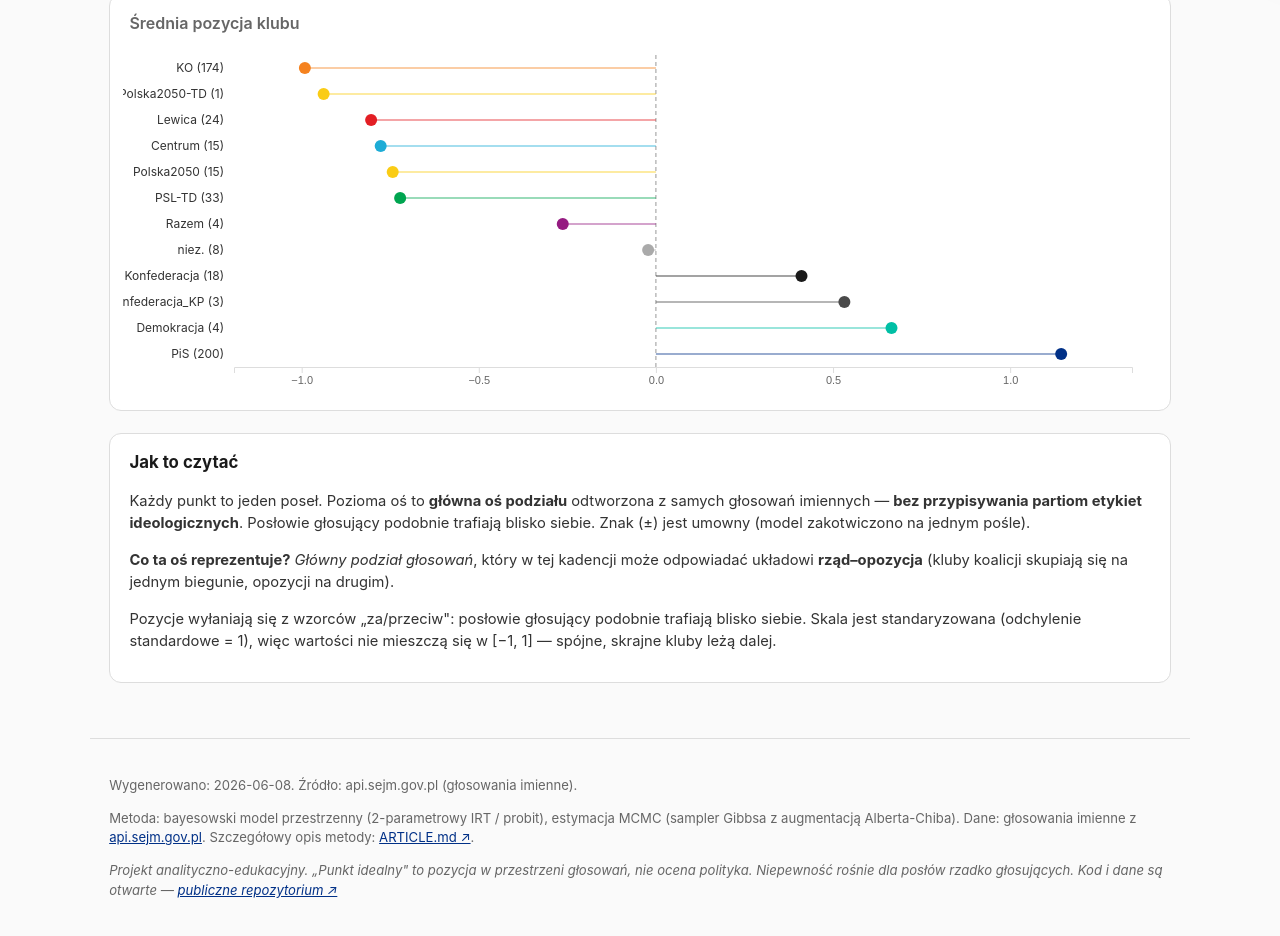
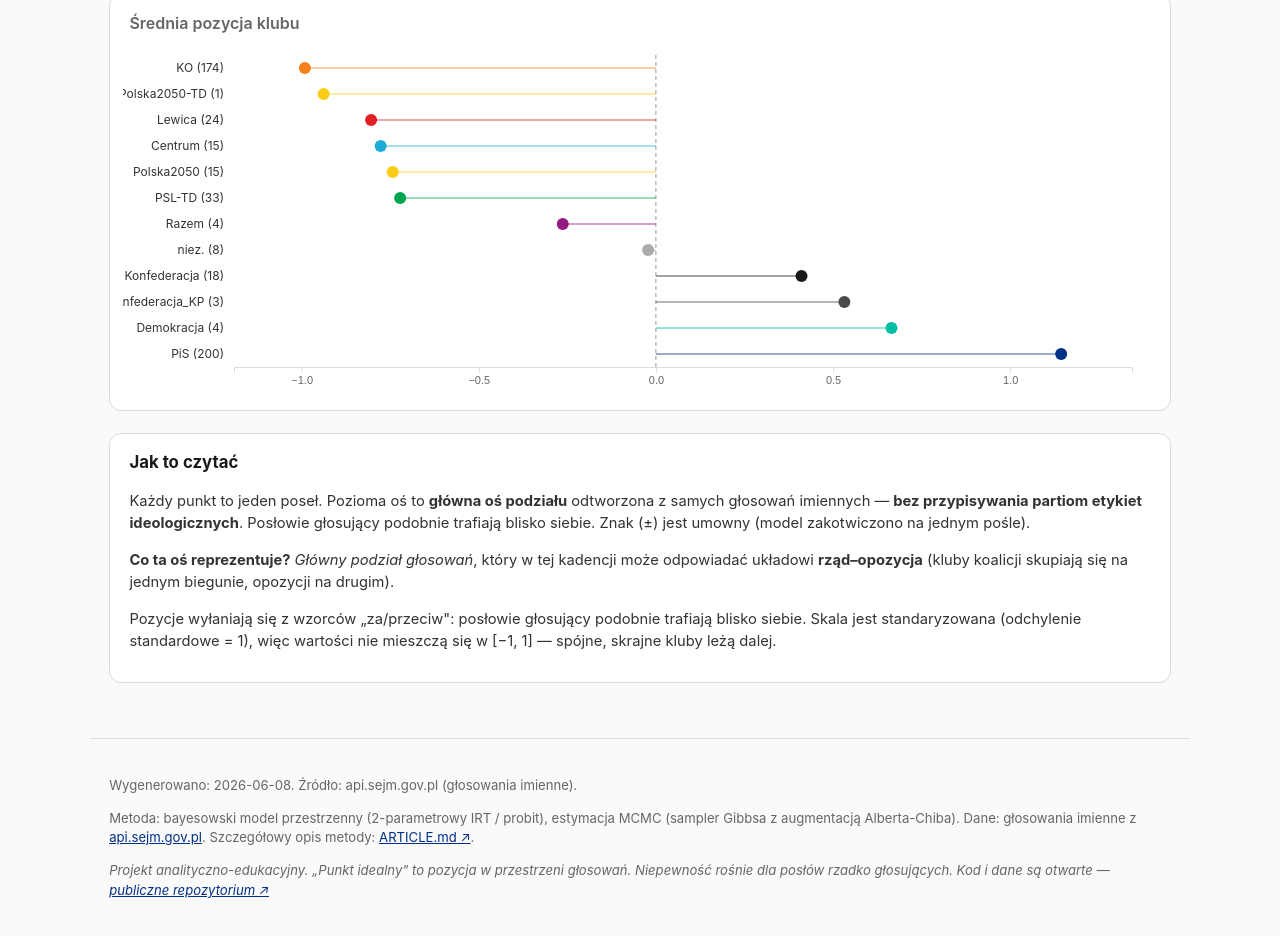
Before and after one commit to psephos-lab/sejm-ideal-points-site, a plain HTML site: page index.html in a window 1280 px wide. Shown: the part 817-1753 px from the top of the page. Drawn offline with nearby package versions, Linux system fonts and the light colour scheme.

Commit message:
Reword ideology framing in README
Votes carry ideological signal; the project declines to render an ideological
verdict and supplies the main axis of division as data — instead of implying the
votes cannot establish ideology.

Co-Authored-By: Claude Opus 4.8 <noreply@anthropic.com>

```diff
--- a/index.html
+++ b/index.html
@@ -77,8 +77,7 @@
       <a href="https://github.com/psephos-lab/sejm-ideal-points-model/blob/main/article/ARTICLE.md" target="_blank" rel="noopener">ARTICLE.md ↗</a>.
     </p>
     <p class="disclaimer">
-      Projekt analityczno-edukacyjny. „Punkt idealny" to pozycja w przestrzeni głosowań,
-      nie ocena polityka. Niepewność rośnie dla posłów rzadko głosujących.
+      Projekt analityczno-edukacyjny. „Punkt idealny" to pozycja w przestrzeni głosowań. Niepewność rośnie dla posłów rzadko głosujących.
       Kod i dane są otwarte —
       <a href="https://github.com/psephos-lab/sejm-ideal-points-model/tree/main" target="_blank" rel="noopener">publiczne repozytorium ↗</a>
     </p>
```
Also changed, not shown: 1 other file.
